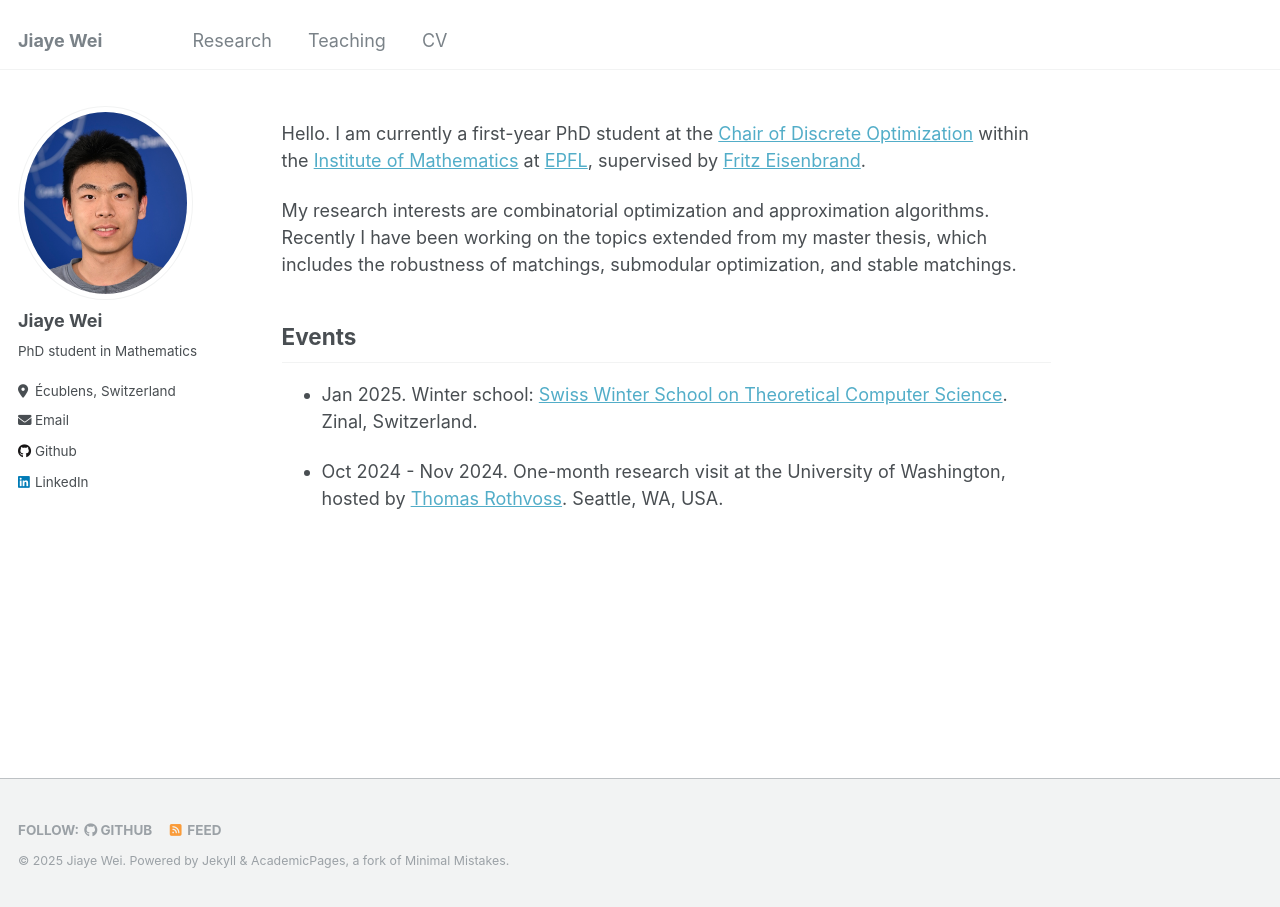
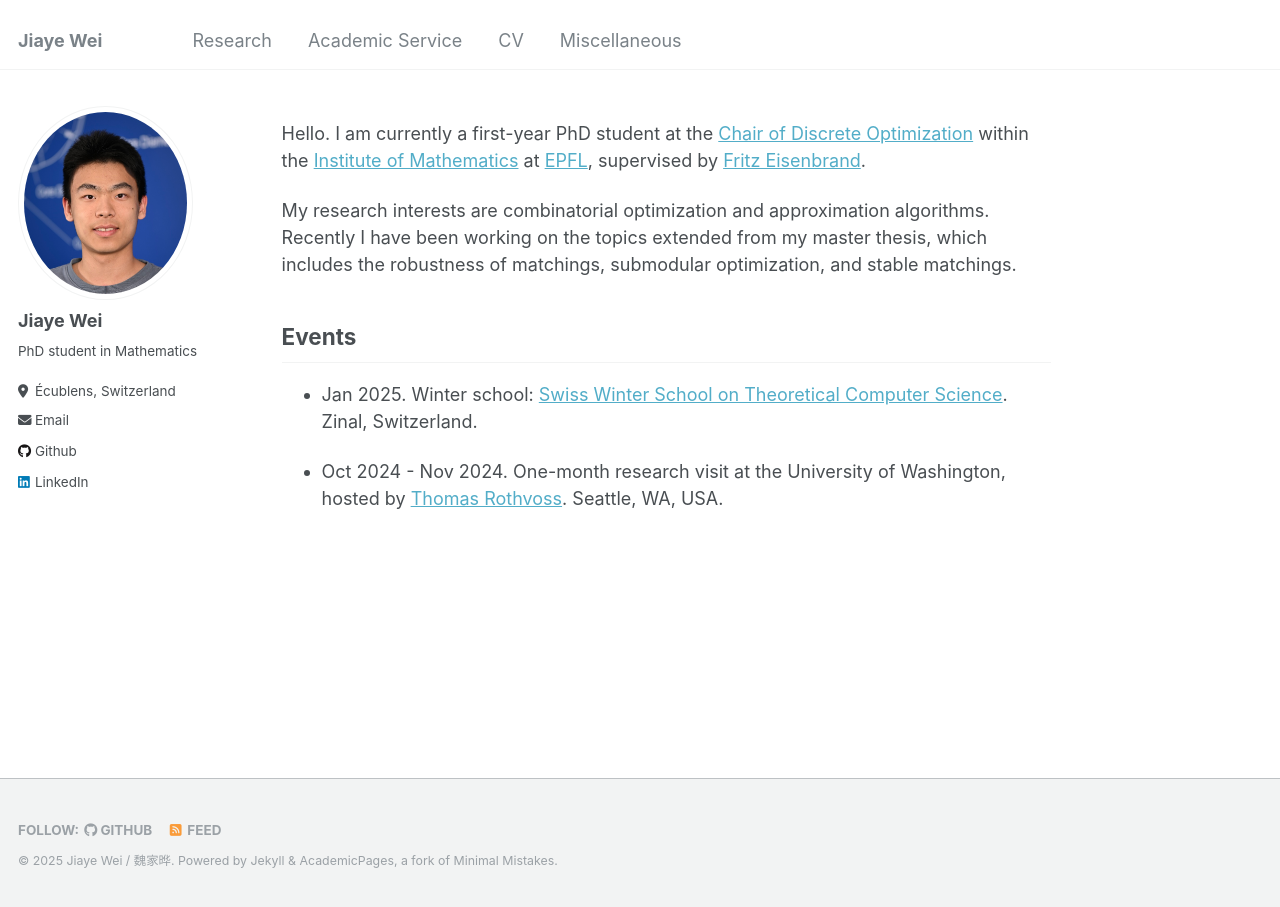
Before and after one commit to jiaye-W/jiaye-W.github.io, a Jekyll site: the page built from _pages/about.md, in a window 1280 px wide. Built offline with Jekyll 4.4.1, drawn with Linux system fonts in a browser that asks for light colours.

Commit message:
modifs
1. Chinese name added to config.yml

2. Add misc page

3. Replace teaching by academic service

4. Change the navigation file

```diff
--- a/_config.yml
+++ b/_config.yml
@@ -10,7 +10,7 @@
 locale                   : "en-US"
 title                    : "Jiaye Wei"
 title_separator          : "-"
-name                     : &name "Jiaye Wei"
+name                     : &name "Jiaye Wei / 魏家晔"
 description              : &description "PhD Student in Mathematics"
 url                      : https://jiaye-W.github.io # the base hostname & protocol for your site e.g. "https://mmistakes.github.io"
 baseurl                  : "" # the subpath of your site, e.g. "/blog"
--- a/_data/navigation.yml
+++ b/_data/navigation.yml
@@ -6,8 +6,8 @@ main:
   # - title: "Talks"
   #   url: /talks/
 
-  - title: "Teaching"
-    url: /teaching/
+  - title: "Academic Service"
+    url: /academic-service/
 
   # - title: "Portfolio"
   #   url: /portfolio/
@@ -18,5 +18,8 @@ main:
   - title: "CV"
     url: /cv/
 
+  - title: "Miscellaneous"
+    url: /miscellaneous/
+
   # - title: "Guide"
   #   url: /markdown/
--- a/_pages/teaching.html
+++ b/_pages/teaching.html
@@ -1,12 +1,12 @@
 ---
 layout: archive
 title: "Academic Service"
-permalink: /teaching/
+permalink: /academic-service/
 author_profile: true
 ---
 
 {% include base_path %}
 
-{% for post in site.teaching reversed %}
+{% for post in site.academic-service reversed %}
   {% include archive-single.html %}
 {% endfor %}
--- a/_pages/teaching.md
+++ b/_pages/teaching.md
@@ -1,11 +1,11 @@
 ---
 layout: archive
 title: "Academic Service"
-permalink: /teaching/
+permalink: /academic-service/
 author_profile: true
 ---
 
-<!-- Teaching experience
+<!-- Academic Service: Teaching, supervising, and reviewing.
 ====== -->
 
 ## Teaching
```
Also changed, not shown: _pages/miscellaneous.md (added, +13 -0 lines).
